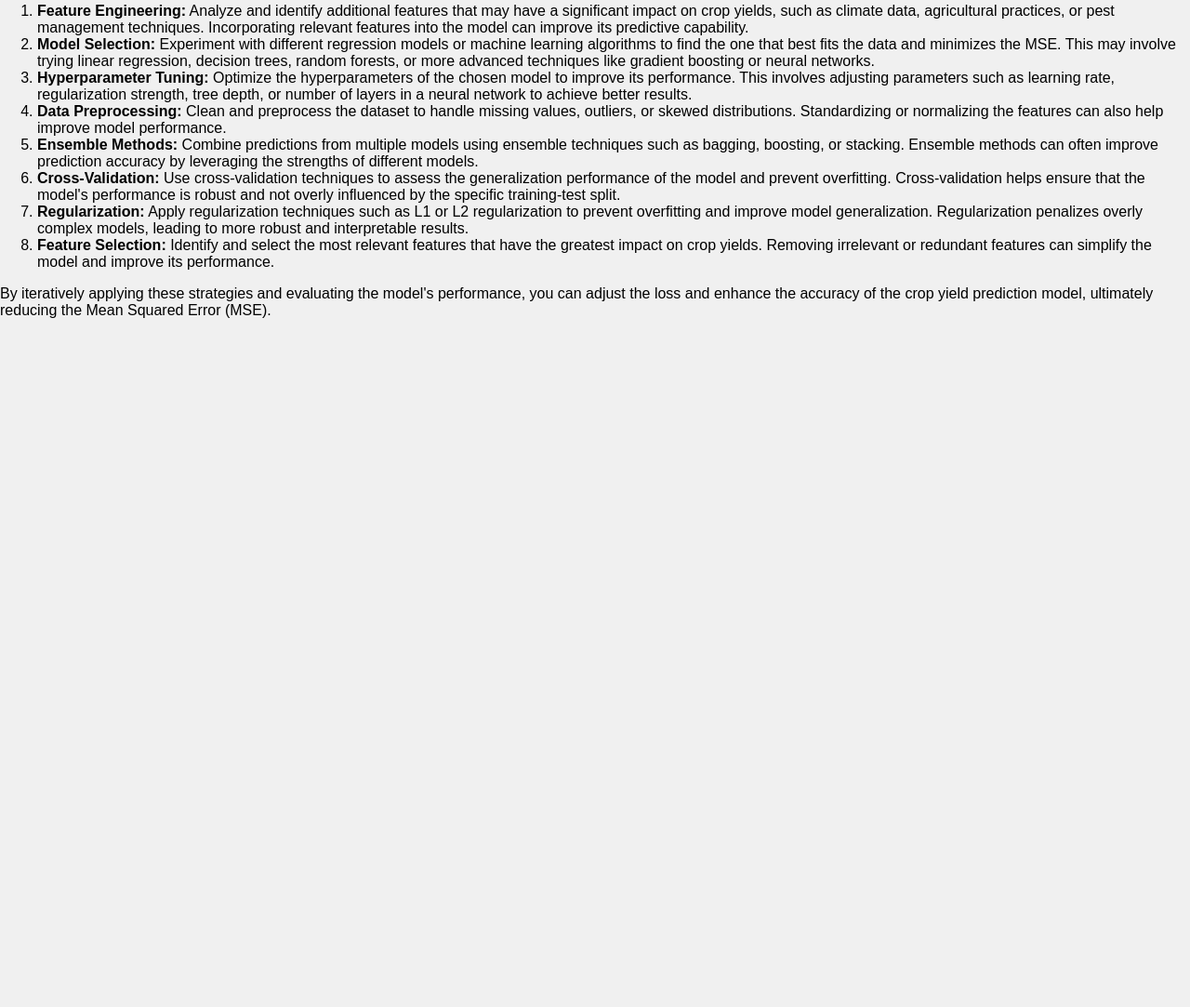
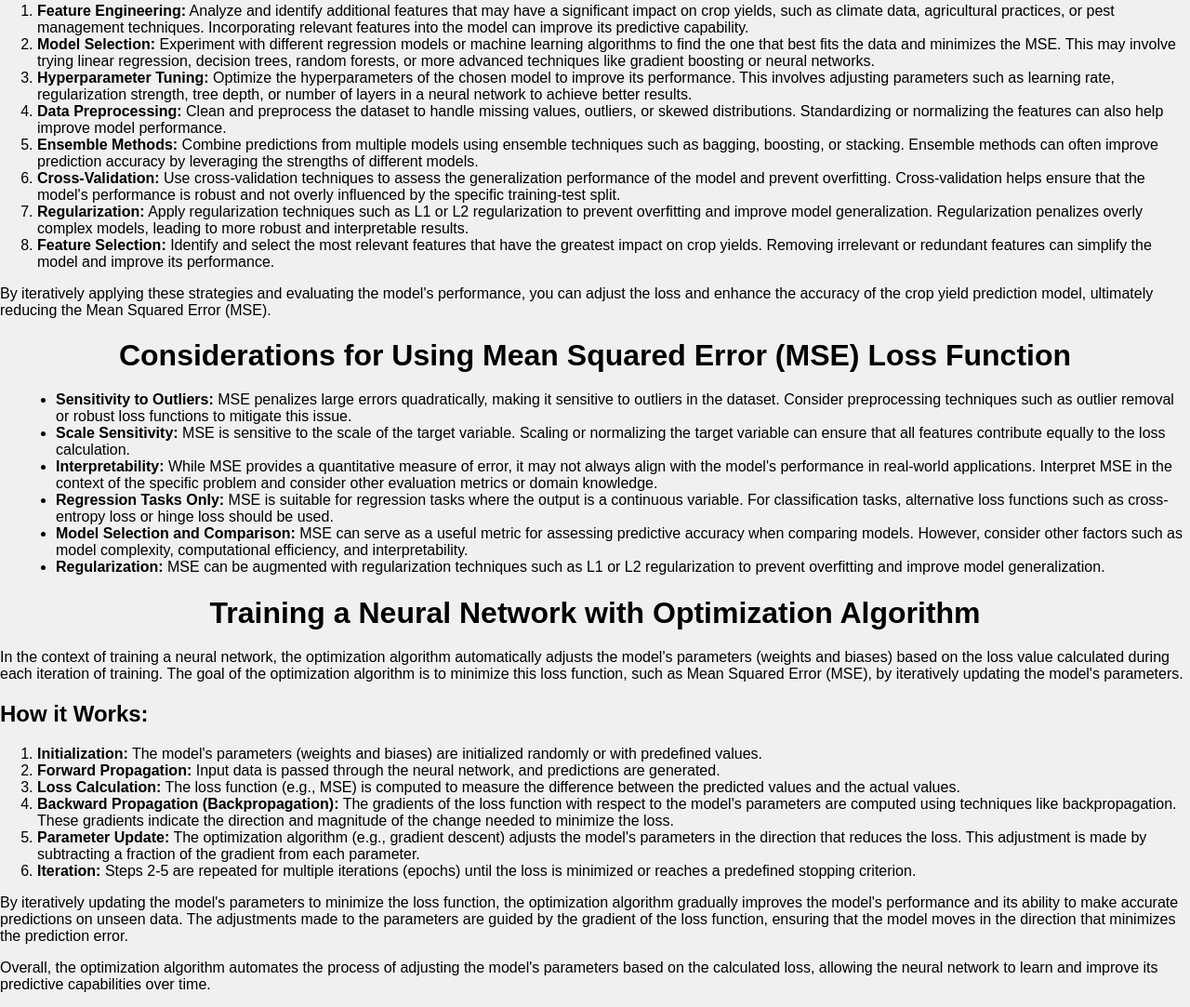
Before and after one commit to Debbatisudheer/MSE-loss-function-, a plain HTML site: page index.html in a window 1280 px wide. Shown: the part 3385-4468 px from the top of the page at 93% size. Before the commit the page ends 3743 px from the top, so only its background shows below. Drawn offline with Linux system fonts and the light colour scheme.

Commit message:
Update index.html

```diff
--- a/index.html
+++ b/index.html
@@ -187,7 +187,43 @@
 </ol>
 
 <p>By iteratively applying these strategies and evaluating the model's performance, you can adjust the loss and enhance the accuracy of the crop yield prediction model, ultimately reducing the Mean Squared Error (MSE).</p>
-        </div>
+
+        <h1>Considerations for Using Mean Squared Error (MSE) Loss Function</h1>
+    <ul>
+        <li><strong>Sensitivity to Outliers:</strong> MSE penalizes large errors quadratically, making it sensitive to outliers in the dataset. Consider preprocessing techniques such as outlier removal or robust loss functions to mitigate this issue.</li>
+
+        <li><strong>Scale Sensitivity:</strong> MSE is sensitive to the scale of the target variable. Scaling or normalizing the target variable can ensure that all features contribute equally to the loss calculation.</li>
+
+        <li><strong>Interpretability:</strong> While MSE provides a quantitative measure of error, it may not always align with the model's performance in real-world applications. Interpret MSE in the context of the specific problem and consider other evaluation metrics or domain knowledge.</li>
+
+        <li><strong>Regression Tasks Only:</strong> MSE is suitable for regression tasks where the output is a continuous variable. For classification tasks, alternative loss functions such as cross-entropy loss or hinge loss should be used.</li>
+
+        <li><strong>Model Selection and Comparison:</strong> MSE can serve as a useful metric for assessing predictive accuracy when comparing models. However, consider other factors such as model complexity, computational efficiency, and interpretability.</li>
+
+        <li><strong>Regularization:</strong> MSE can be augmented with regularization techniques such as L1 or L2 regularization to prevent overfitting and improve model generalization.</li>
+    </ul>
+         <h1>Training a Neural Network with Optimization Algorithm</h1>
+    <p>In the context of training a neural network, the optimization algorithm automatically adjusts the model's parameters (weights and biases) based on the loss value calculated during each iteration of training. The goal of the optimization algorithm is to minimize this loss function, such as Mean Squared Error (MSE), by iteratively updating the model's parameters.</p>
+
+    <h2>How it Works:</h2>
+    <ol>
+        <li><strong>Initialization:</strong> The model's parameters (weights and biases) are initialized randomly or with predefined values.</li>
+
+        <li><strong>Forward Propagation:</strong> Input data is passed through the neural network, and predictions are generated.</li>
+
+        <li><strong>Loss Calculation:</strong> The loss function (e.g., MSE) is computed to measure the difference between the predicted values and the actual values.</li>
+
+        <li><strong>Backward Propagation (Backpropagation):</strong> The gradients of the loss function with respect to the model's parameters are computed using techniques like backpropagation. These gradients indicate the direction and magnitude of the change needed to minimize the loss.</li>
+
+        <li><strong>Parameter Update:</strong> The optimization algorithm (e.g., gradient descent) adjusts the model's parameters in the direction that reduces the loss. This adjustment is made by subtracting a fraction of the gradient from each parameter.</li>
+
+        <li><strong>Iteration:</strong> Steps 2-5 are repeated for multiple iterations (epochs) until the loss is minimized or reaches a predefined stopping criterion.</li>
+    </ol>
+
+    <p>By iteratively updating the model's parameters to minimize the loss function, the optimization algorithm gradually improves the model's performance and its ability to make accurate predictions on unseen data. The adjustments made to the parameters are guided by the gradient of the loss function, ensuring that the model moves in the direction that minimizes the prediction error.</p>
+
+    <p>Overall, the optimization algorithm automates the process of adjusting the model's parameters based on the calculated loss, allowing the neural network to learn and improve its predictive capabilities over time.</p>
+ </div>
         </div>
 </body>
 </html>
```
